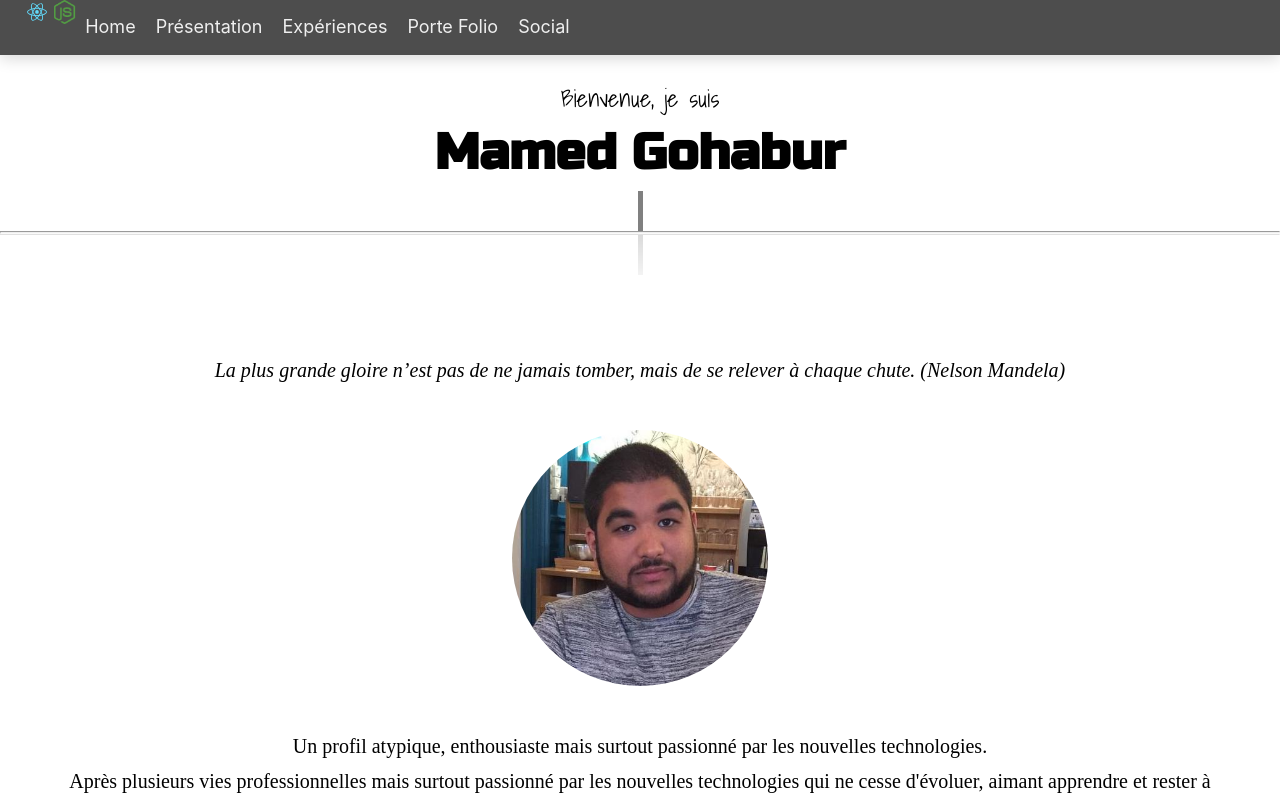
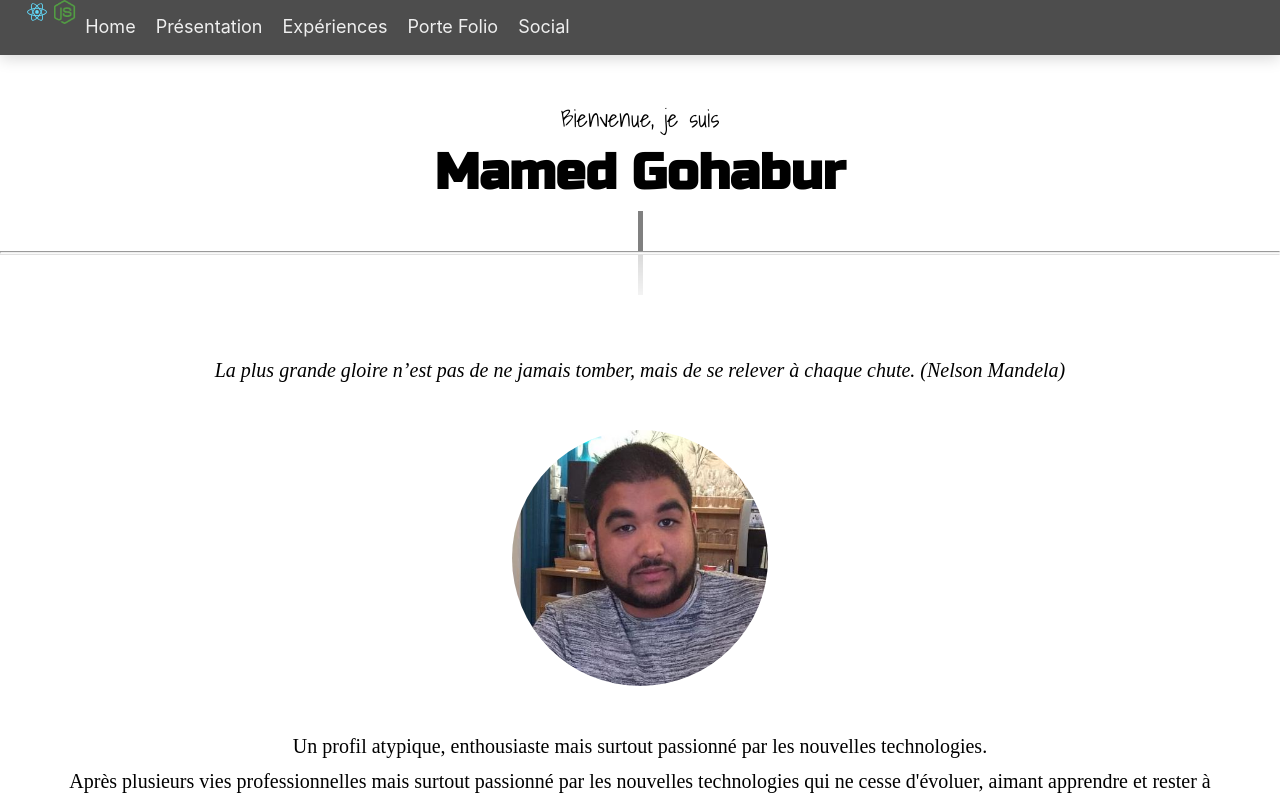
Before and after one commit to Mamednoor/portfolio, a React (Create React App) app: page / in a window 1280 px wide. Shown: the top 800 px of the page. Built offline with nearby package versions, Linux system fonts and the light colour scheme.

Commit message:
correction padding

```diff
--- a/src/components/stylesheet/Home.css
+++ b/src/components/stylesheet/Home.css
@@ -36,7 +36,7 @@
 }
 
 #Home {
-  padding-top: 80px;
+  padding-top: 100px;
   min-height: 300px;
   width: 100%;
   color: black;
```
